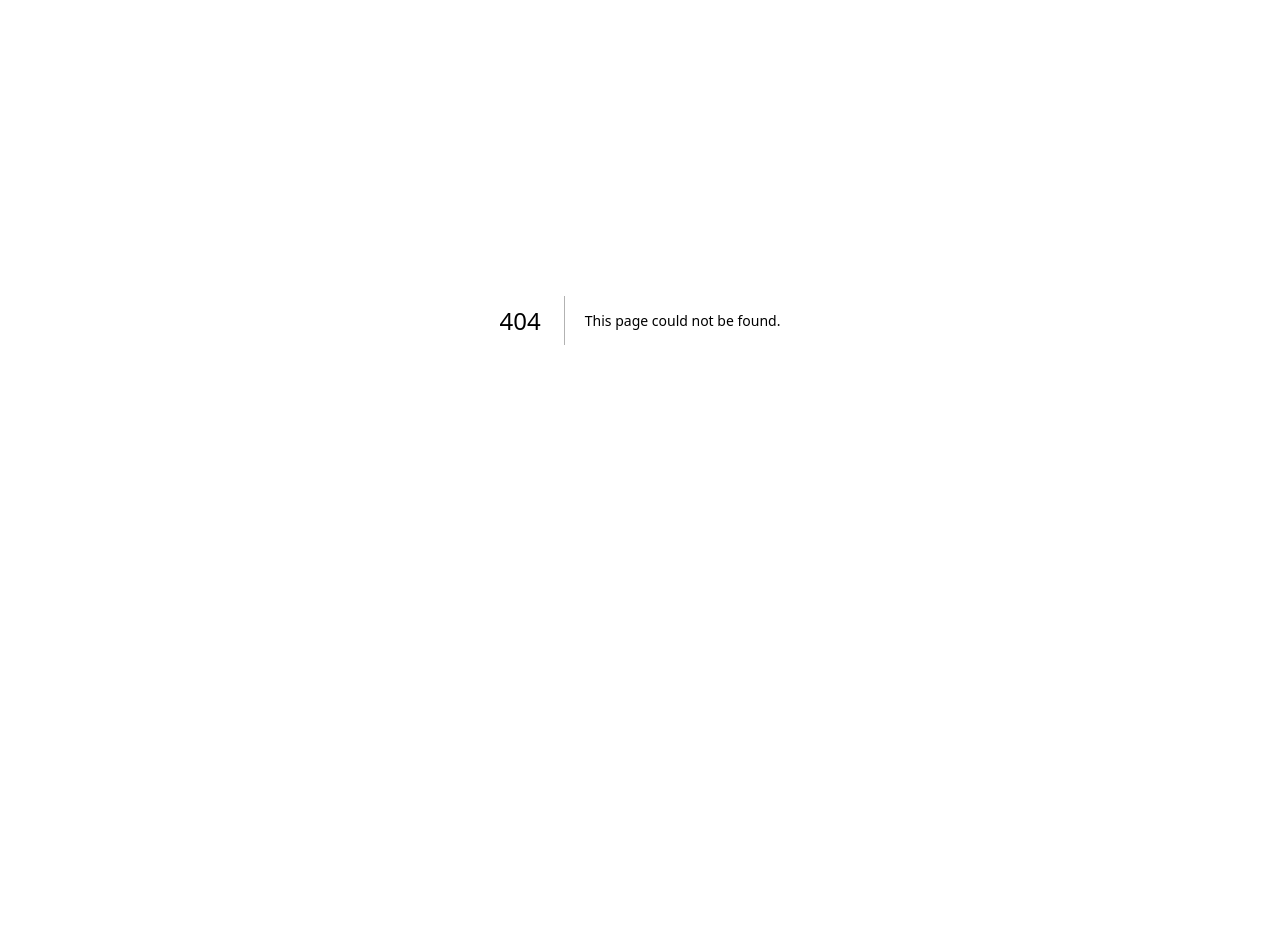
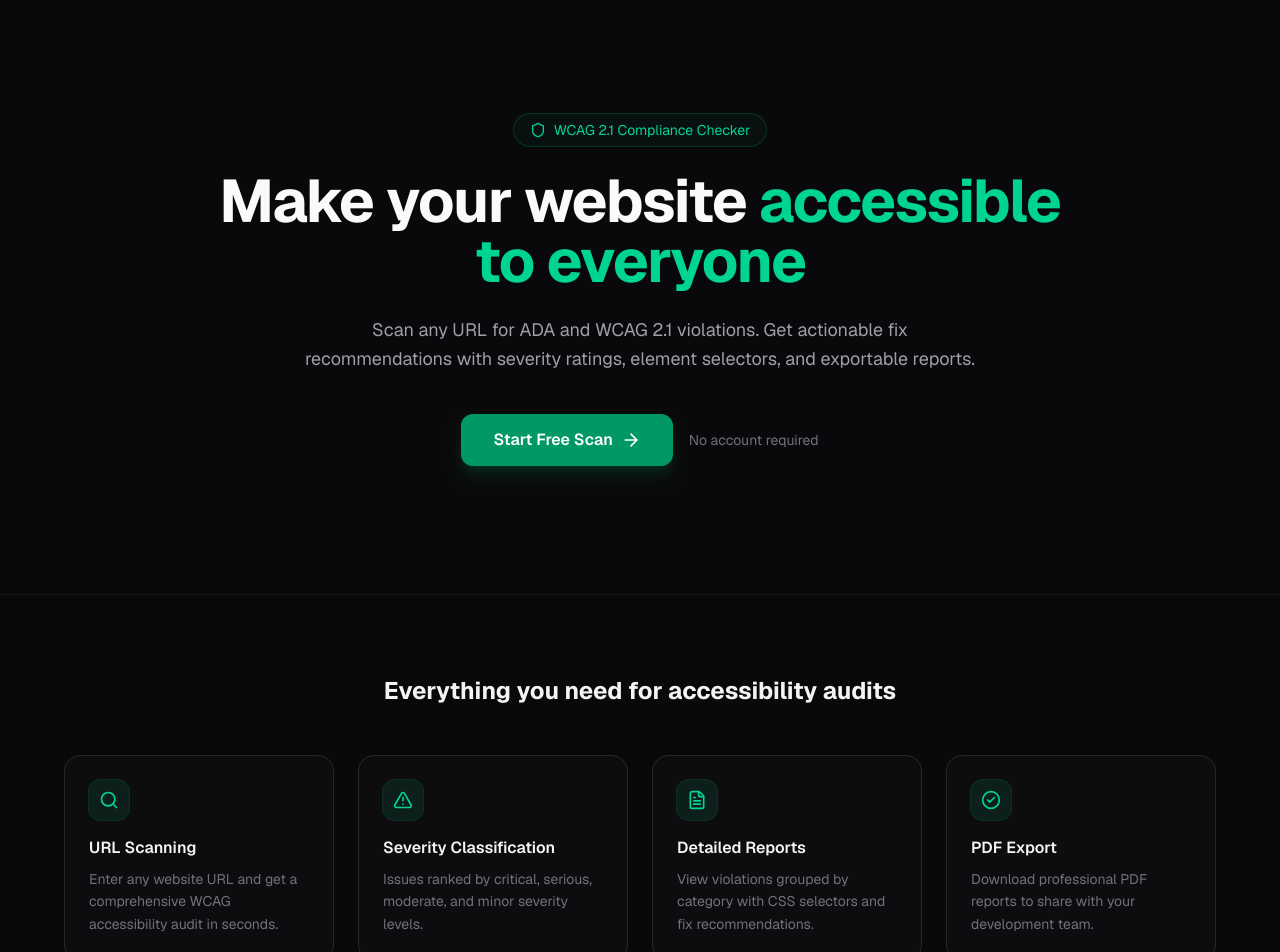
Before and after one commit to aryan-nirmal/23-for-23, a Next.js app in the folder ada-compliance-checker-10/: page / in a window 1280 px wide. Before the commit this address had no page. Shown: the part 80-1032 px from the top of the page. Before the commit the page ends 800 px from the top, so only its background shows below. Built offline with nearby package versions, Linux system fonts and the light colour scheme.

Commit message:
feat(proj-10): build landing page marketing hero

```diff
--- /dev/null
+++ b/ada-compliance-checker-10/src/app/page.tsx
@@ -0,0 +1,157 @@
+import Link from "next/link";
+import {
+  Shield,
+  Search,
+  FileText,
+  AlertTriangle,
+  CheckCircle2,
+  ArrowRight,
+} from "lucide-react";
+import { Header } from "@/components/Header";
+
+const FEATURES = [
+  {
+    icon: Search,
+    title: "URL Scanning",
+    description:
+      "Enter any website URL and get a comprehensive WCAG accessibility audit in seconds.",
+  },
+  {
+    icon: AlertTriangle,
+    title: "Severity Classification",
+    description:
+      "Issues ranked by critical, serious, moderate, and minor severity levels.",
+  },
+  {
+    icon: FileText,
+    title: "Detailed Reports",
+    description:
+      "View violations grouped by category with CSS selectors and fix recommendations.",
+  },
+  {
+    icon: CheckCircle2,
+    title: "PDF Export",
+    description:
+      "Download professional PDF reports to share with your development team.",
+  },
+];
+
+const CATEGORIES = [
+  "Images & Alt Text",
+  "Color & Contrast",
+  "Forms & Labels",
+  "Heading Structure",
+  "ARIA & Landmarks",
+  "Keyboard Navigation",
+];
+
+export default function Home() {
+  return (
+    <div className="min-h-screen bg-zinc-950">
+      <Header />
+
+      <main>
+        <section className="relative overflow-hidden px-6 py-24 sm:py-32">
+          <div className="absolute inset-0 bg-[radial-gradient(ellipse_at_top,_var(--tw-gradient-stops))] from-emerald-900/20 via-zinc-950 to-zinc-950" />
+          <div className="relative mx-auto max-w-4xl text-center">
+            <div className="mb-6 inline-flex items-center gap-2 rounded-full border border-emerald-500/20 bg-emerald-500/5 px-4 py-1.5 text-sm text-emerald-400">
+              <Shield className="h-4 w-4" />
+              WCAG 2.1 Compliance Checker
+            </div>
+            <h1 className="text-4xl font-bold tracking-tight text-zinc-50 sm:text-6xl">
+              Make your website{" "}
+              <span className="text-emerald-400">accessible to everyone</span>
+            </h1>
+            <p className="mx-auto mt-6 max-w-2xl text-lg text-zinc-400 leading-relaxed">
+              Scan any URL for ADA and WCAG 2.1 violations. Get actionable fix
+              recommendations with severity ratings, element selectors, and
+              exportable reports.
+            </p>
+            <div className="mt-10 flex flex-col items-center gap-4 sm:flex-row sm:justify-center">
+              <Link
+                href="/scan"
+                className="inline-flex items-center gap-2 rounded-xl bg-emerald-600 px-8 py-3.5 text-base font-semibold text-white shadow-lg shadow-emerald-600/20 hover:bg-emerald-500 transition-all hover:shadow-emerald-500/30"
+              >
+                Start Free Scan
+                <ArrowRight className="h-5 w-5" />
+              </Link>
+              <span className="text-sm text-zinc-500">
+                No account required
+              </span>
+            </div>
+          </div>
+        </section>
+
+        <section className="border-t border-zinc-800/50 px-6 py-20">
+          <div className="mx-auto max-w-6xl">
+            <h2 className="text-center text-2xl font-bold text-zinc-100 mb-12">
+              Everything you need for accessibility audits
+            </h2>
+            <div className="grid gap-6 sm:grid-cols-2 lg:grid-cols-4">
+              {FEATURES.map(({ icon: Icon, title, description }) => (
+                <div
+                  key={title}
+                  className="rounded-2xl border border-zinc-800 bg-zinc-900/30 p-6 hover:border-zinc-700 transition-colors"
+                >
+                  <div className="mb-4 flex h-10 w-10 items-center justify-center rounded-xl bg-emerald-500/10 ring-1 ring-emerald-500/20">
+                    <Icon className="h-5 w-5 text-emerald-400" />
+                  </div>
+                  <h3 className="font-semibold text-zinc-100">{title}</h3>
+                  <p className="mt-2 text-sm text-zinc-500 leading-relaxed">
+                    {description}
+                  </p>
+                </div>
+              ))}
+            </div>
+          </div>
+        </section>
+
+        <section className="border-t border-zinc-800/50 px-6 py-20">
+          <div className="mx-auto max-w-4xl text-center">
+            <h2 className="text-2xl font-bold text-zinc-100 mb-4">
+              Checks we run
+            </h2>
+            <p className="text-zinc-500 mb-10">
+              Powered by axe-core rules covering WCAG 2.1 Level A and AA
+            </p>
+            <div className="flex flex-wrap justify-center gap-3">
+              {CATEGORIES.map((cat) => (
+                <span
+                  key={cat}
+                  className="rounded-lg border border-zinc-800 bg-zinc-900/50 px-4 py-2 text-sm text-zinc-400"
+                >
+                  {cat}
+                </span>
+              ))}
+            </div>
+          </div>
+        </section>
+
+        <section className="border-t border-zinc-800/50 px-6 py-20">
+          <div className="mx-auto max-w-2xl text-center">
+            <h2 className="text-2xl font-bold text-zinc-100 mb-4">
+              Ready to audit your site?
+            </h2>
+            <p className="text-zinc-500 mb-8">
+              Enter a URL and get a full accessibility report in under 10 seconds.
+            </p>
+            <Link
+              href="/scan"
+              className="inline-flex items-center gap-2 rounded-xl bg-emerald-600 px-8 py-3.5 text-base font-semibold text-white hover:bg-emerald-500 transition-colors"
+            >
+              Scan a Website
+              <ArrowRight className="h-5 w-5" />
+            </Link>
+          </div>
+        </section>
+      </main>
+
+      <footer className="border-t border-zinc-800 px-6 py-8">
+        <div className="mx-auto max-w-6xl flex items-center justify-between text-sm text-zinc-600">
+          <span>ADA Compliance Checker</span>
+          <span>WCAG 2.1 · axe-core compatible</span>
+        </div>
+      </footer>
+    </div>
+  );
+}
```
